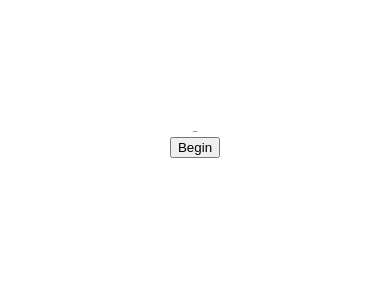
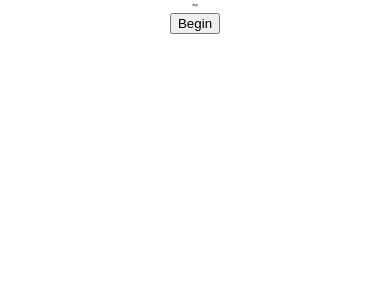
Before and after one commit to Nickprovs/ascmii, a React (Create React App) app: page / in a window 390 px wide. Shown: the top 300 px of the page. Built offline with nearby package versions, Linux system fonts and the light colour scheme.

Commit message:
One approach to portrait / landscape on phones... simply increase spacing between chars with css media query.

```diff
--- a/src/App.css
+++ b/src/App.css
@@ -26,10 +26,23 @@
 
 #ascii {
   font-family: "Courier New", "Courier", monospace;
-  font-size: 0.55vw;
-  line-height: 0.6vw;
-  letter-spacing: -0.05vw;
   text-align: center;
+}
+
+@media (orientation: landscape) {
+  #ascii {
+    font-size: 0.7vw;
+    line-height: 0.7vw;
+    letter-spacing: -0.1vw;
+  }
+}
+
+@media (orientation: portrait) {
+  #ascii {
+    font-size: 0.7vw;
+    line-height: 1.6vw;
+    letter-spacing: -0.05vw;
+  }
 }
 
 .App-link {
--- a/src/App.js
+++ b/src/App.js
@@ -32,7 +32,10 @@ class App extends Component {
 
   constraints = {
     audio: false,
-    video: true
+    video: { width: { exact: 640 }, height: { exact: 480 } },
+    aspectRatio: {
+      exact: 640 / 480
+    }
   };
 
   constructor(props) {
@@ -63,10 +66,9 @@ class App extends Component {
 
   async handleBeginClick() {
     try {
-      this.currentStream = await navigator.mediaDevices.getUserMedia({
-        video: true,
-        audio: false
-      });
+      this.currentStream = await navigator.mediaDevices.getUserMedia(
+        this.constraints
+      );
       this.videoPlayer.srcObject = this.currentStream;
       this.setState({ running: true });
       this.initCanvas();
@@ -242,7 +244,7 @@ class App extends Component {
         </div>
 
         {/*Canas: Hidden */}
-        <div>
+        <div style={{ display: "none" }}>
           <canvas
             ref={this.setCanvas}
             width={adjustedWidth}
```
Also changed, not shown: src/QuickFix for HTTPS Webpack.txt.
